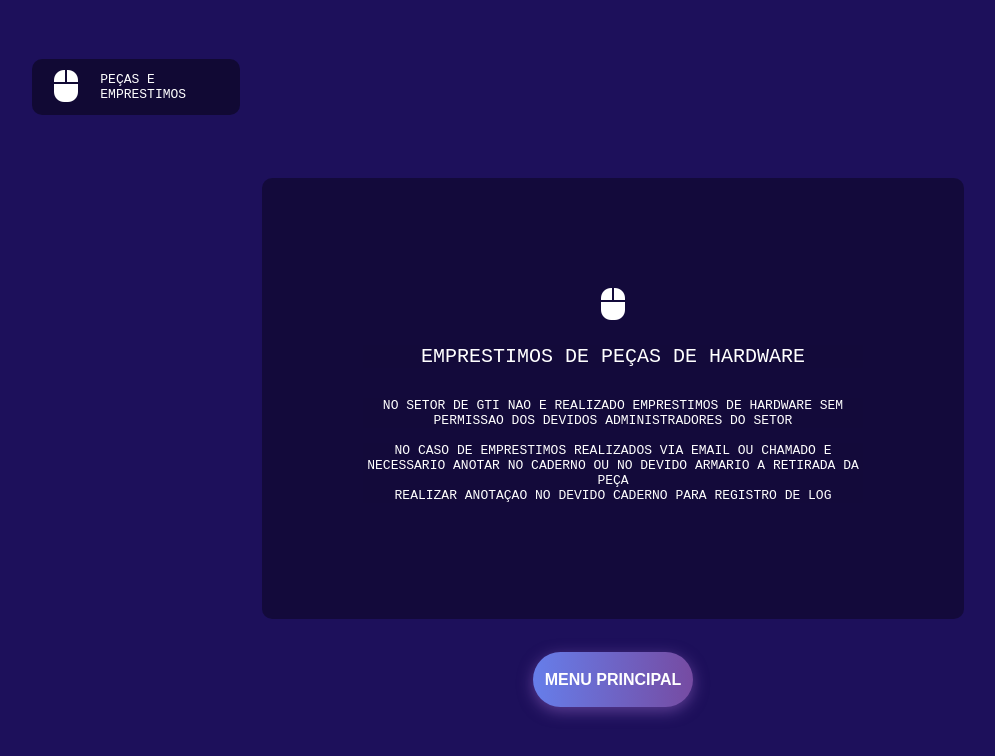
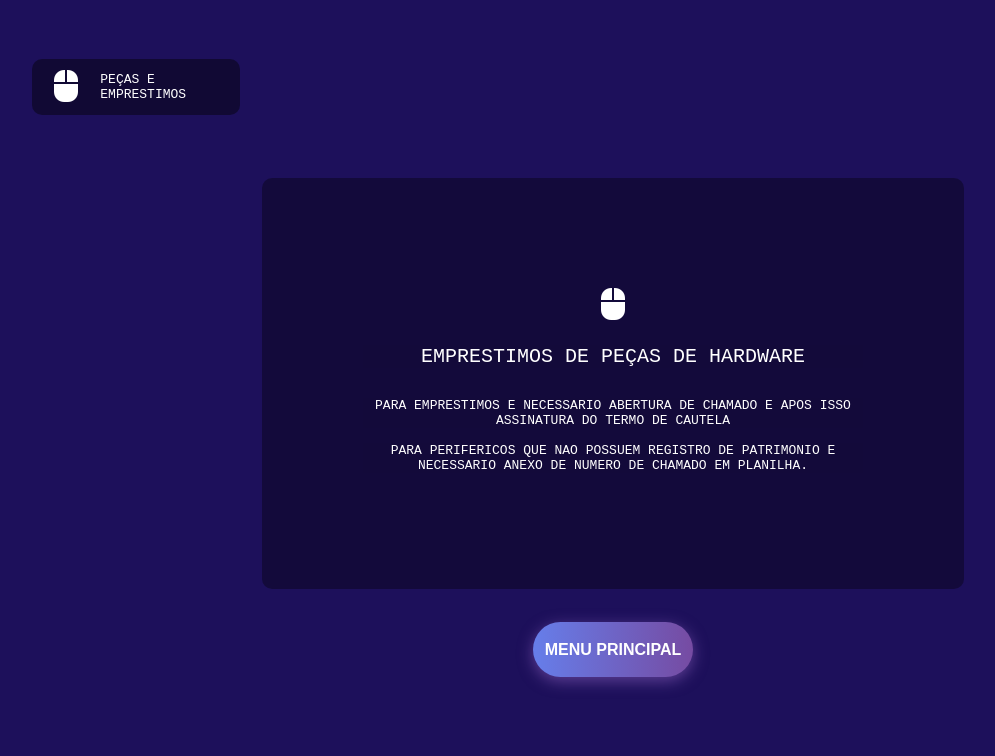
Before and after one commit to gabrielcaxtanho/SISTEMAGTI, a plain HTML site: page pecas.html in a window 1280 px wide. Shown: the whole page, without its empty margins (27-1022 px from the left). Drawn offline with Linux system fonts and the light colour scheme.

Commit message:
Update pecas.html

```diff
--- a/pecas.html
+++ b/pecas.html
@@ -28,10 +28,9 @@
             <li class="lista" style="font-size: 20px; ">EMPRESTIMOS DE PEÇAS DE HARDWARE</li>
             <BR>
             <BR>
-            <li class="lista">NO SETOR DE GTI NAO E REALIZADO EMPRESTIMOS DE HARDWARE SEM PERMISSAO DOS DEVIDOS ADMINISTRADORES DO SETOR</li>
+            <li class="lista">PARA EMPRESTIMOS E NECESSARIO ABERTURA DE CHAMADO E APOS ISSO ASSINATURA DO TERMO DE CAUTELA</li>
             <BR>
-            <li class="lista">NO CASO DE EMPRESTIMOS REALIZADOS VIA EMAIL OU CHAMADO E NECESSARIO ANOTAR NO CADERNO OU NO DEVIDO ARMARIO A RETIRADA DA PEÇA </li>
-            <li class="lista">REALIZAR ANOTAÇAO NO DEVIDO CADERNO PARA REGISTRO DE LOG</li>
+            <li class="lista">PARA PERIFERICOS QUE NAO POSSUEM REGISTRO DE PATRIMONIO E NECESSARIO ANEXO DE NUMERO DE CHAMADO EM PLANILHA. </li>
             <BR>
 
         </ul>
```
